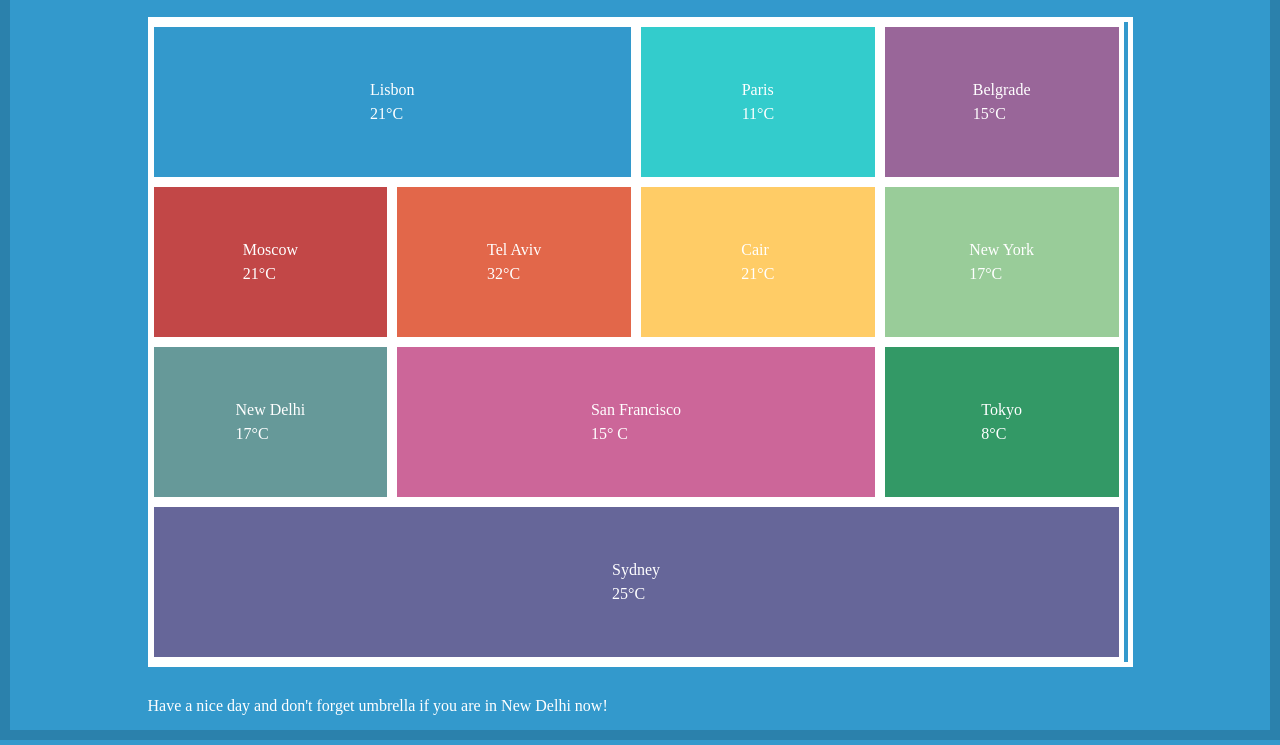
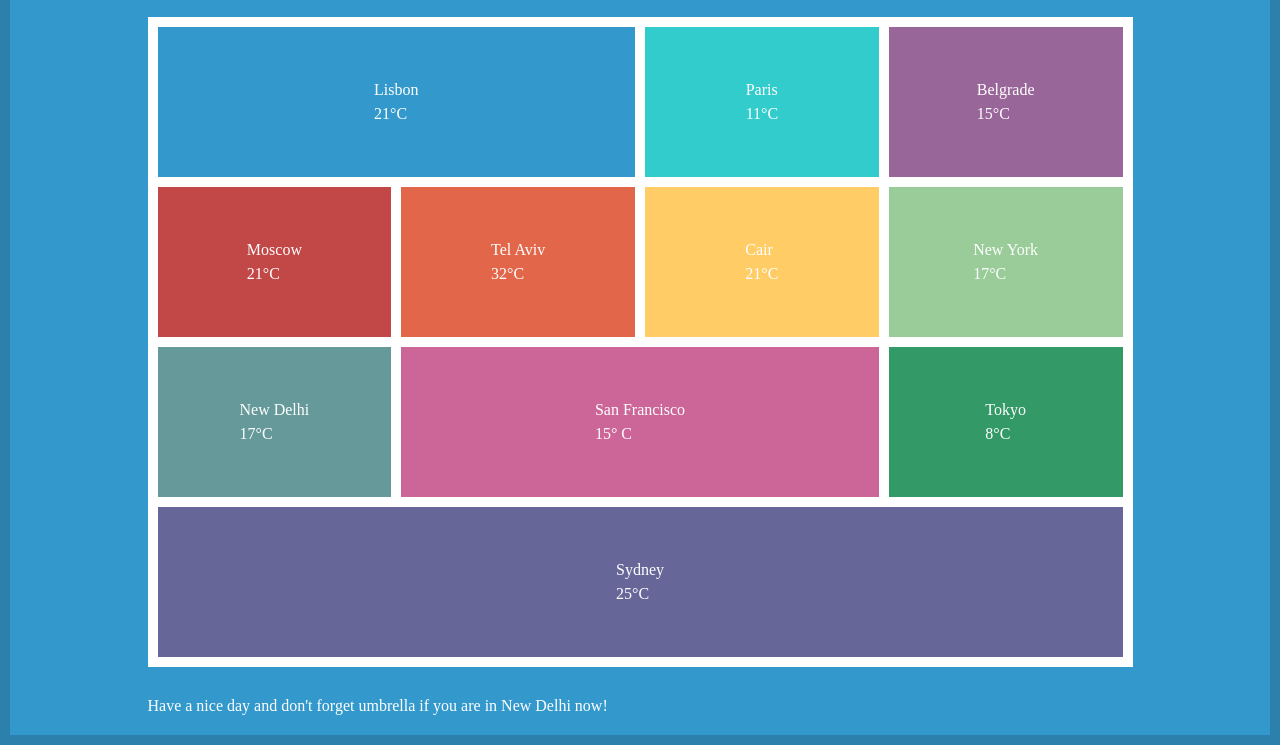
Before and after one commit to Ekorpan/css-weather-forecast, a plain HTML site: page index.html in a window 1280 px wide. Shown: the part 60-805 px from the top of the page. Drawn offline with Linux system fonts and the light colour scheme; some icons are missing.

Commit message:
css fixed

```diff
--- a/css/style.css
+++ b/css/style.css
@@ -1,10 +1,14 @@
 *{transition: all .1s ease-in;
  font-style: “Lucida Sans Unicode”, “Lucida Grande”, sans-serif;
- margin: auto;
+
+
  }
 
-html, body {
-    height: 100%;
+html {
+   height: 100%;
+   box-sizing: border-box;
+   margin:
+}
 
 
   }
@@ -18,11 +22,15 @@ header {
  	border: 10px  solid #2b81ac;
  	box-sizing: border-box;
  	color: #ffffff;
+ 	margin: auto;
+ 	min-height: 100%
 
 }
 ul {
 	padding: 0;
 	border: 5px solid #fff;
+	font-size: 0;
+
 
 
 }
@@ -33,17 +41,18 @@ ul {
   	transform: translate(-50%,-50%);
   	margin: 0 auto;
   	left: 50%;
+
 }
 li {
  	display: inline-block;
  	border: 5px solid #fff;
- 	margin: 0 0 -4px -4px ;
  	box-sizing: border-box;
  	width: 100%;
  	line-height: 24px;
  	opacity: 1;
  	height: 160px;
  	position: relative;
+ 	font-size: 16px;
 
 
 }
```
